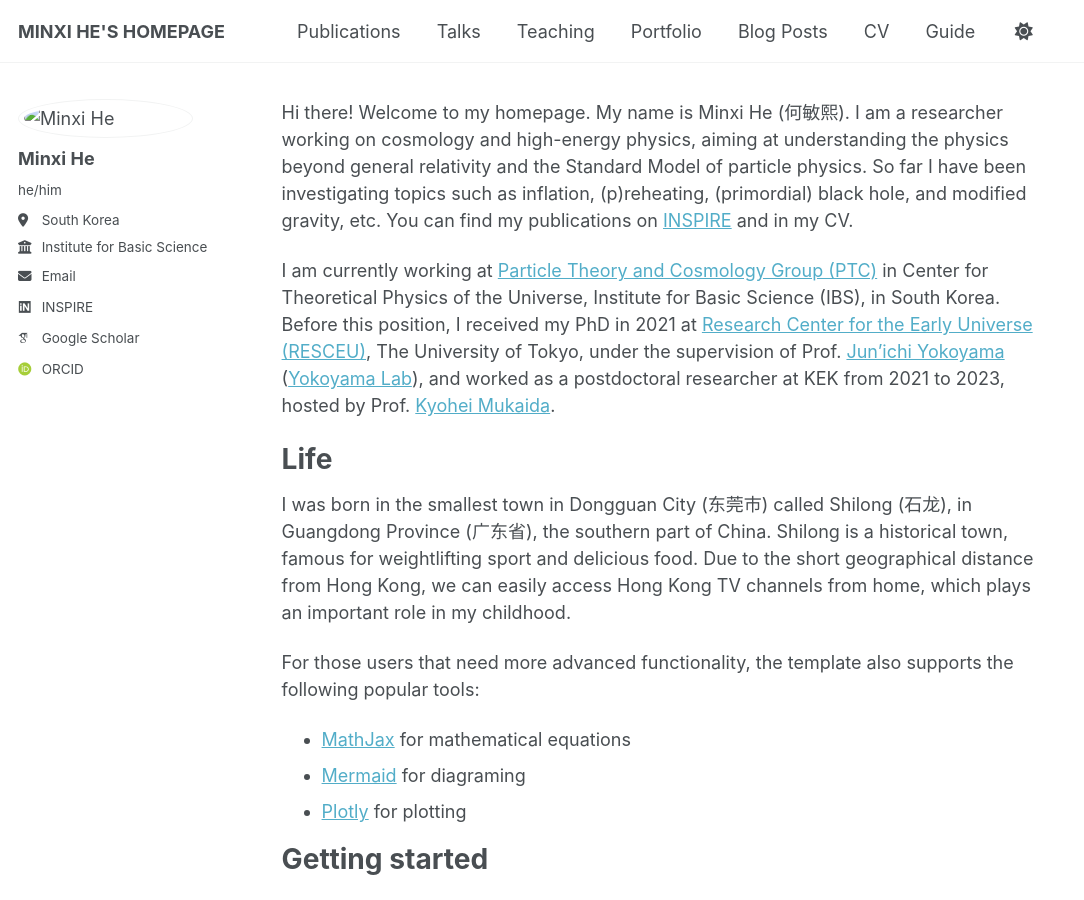
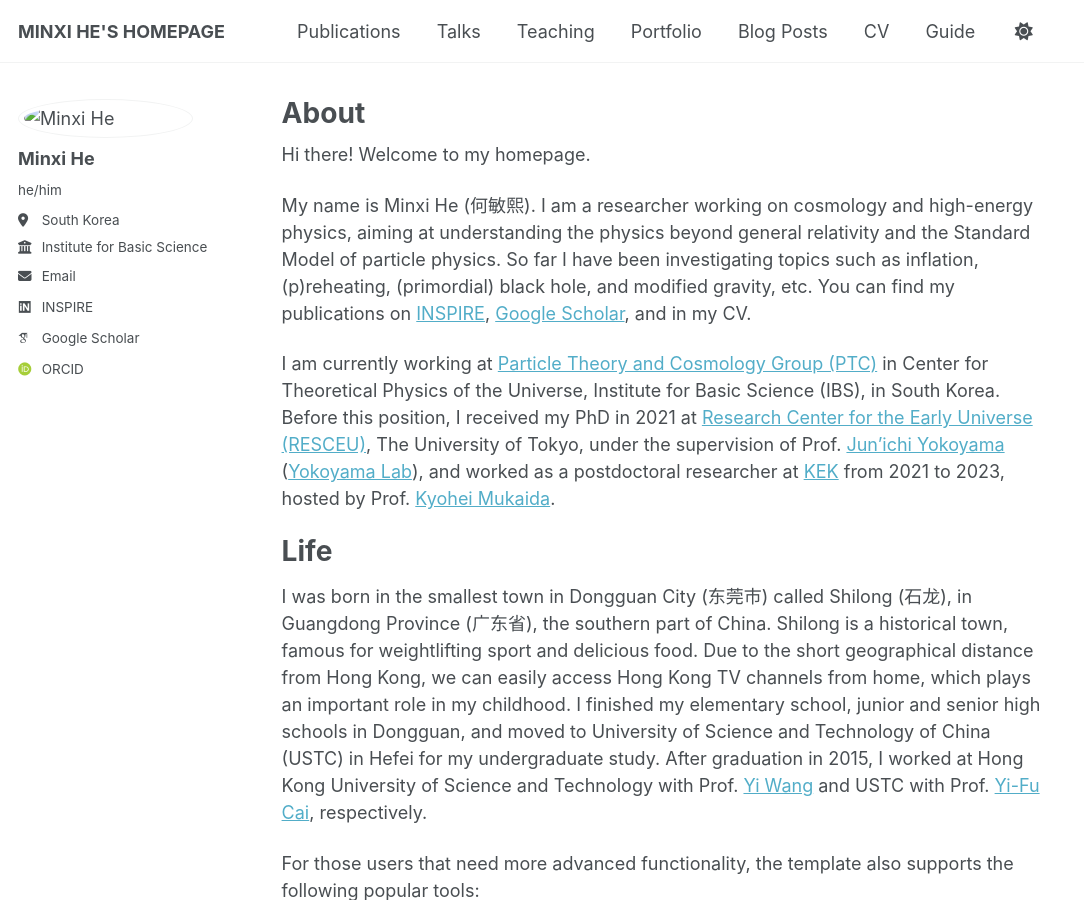
Before and after one commit to heminxi/heminxi.github.io, a Jekyll site: the page built from _pages/about.md, in a window 1280 px wide and 900 px high. Shown: the whole window, without its empty margins (0-1084 px from the left). Built offline with Jekyll 4.4.1, drawn with Linux system fonts in a browser that asks for light colours; some web fonts are replaced; a script that is not in the unit is left out.

Commit message:
Update about.md

```diff
--- a/_pages/about.md
+++ b/_pages/about.md
@@ -1,21 +1,23 @@
 ---
 permalink: /
-#title: "About"
+title: "About"
 author_profile: true
 redirect_from:
   - /about/
   - /about.html
 ---
 
-Hi there! Welcome to my homepage. My name is Minxi He (何敏熙). I am a researcher working on cosmology and high-energy physics, aiming at understanding the physics beyond general relativity and the Standard Model of particle physics. So far I have been investigating topics such as inflation, (p)reheating, (primordial) black hole, and modified gravity, etc. You can find my publications on [INSPIRE](https://inspirehep.net/authors/1666163) and in my CV.
+Hi there! Welcome to my homepage.
 
-I am currently working at [Particle Theory and Cosmology Group (PTC)](https://www.ibs.re.kr/ctpu/) in Center for Theoretical Physics of the Universe, Institute for Basic Science (IBS), in South Korea. Before this position, I received my PhD in 2021 at [Research Center for the Early Universe (RESCEU)](https://www.resceu.s.u-tokyo.ac.jp/top_en.php), The University of Tokyo, under the supervision of Prof. [Jun'ichi Yokoyama](https://db.ipmu.jp/member/personal/799en.html) ([Yokoyama Lab](https://www.resceu.s.u-tokyo.ac.jp/eucd/)), and worked as a postdoctoral researcher at KEK from 2021 to 2023, hosted by Prof. [Kyohei Mukaida](https://www2.kek.jp/theory-center/theory/member/10844/).
+My name is Minxi He (何敏熙). I am a researcher working on cosmology and high-energy physics, aiming at understanding the physics beyond general relativity and the Standard Model of particle physics. So far I have been investigating topics such as inflation, (p)reheating, (primordial) black hole, and modified gravity, etc. You can find my publications on [INSPIRE](https://inspirehep.net/authors/1666163), [Google Scholar](https://scholar.google.com/citations?user=g-tdLMgAAAAJ&hl=en), and in my CV.
+
+I am currently working at [Particle Theory and Cosmology Group (PTC)](https://www.ibs.re.kr/ctpu/) in Center for Theoretical Physics of the Universe, Institute for Basic Science (IBS), in South Korea. Before this position, I received my PhD in 2021 at [Research Center for the Early Universe (RESCEU)](https://www.resceu.s.u-tokyo.ac.jp/top_en.php), The University of Tokyo, under the supervision of Prof. [Jun'ichi Yokoyama](https://db.ipmu.jp/member/personal/799en.html) ([Yokoyama Lab](https://www.resceu.s.u-tokyo.ac.jp/eucd/)), and worked as a postdoctoral researcher at [KEK](https://www2.kek.jp/theory-center/theory_e/) from 2021 to 2023, hosted by Prof. [Kyohei Mukaida](https://www2.kek.jp/theory-center/theory/member/10844/).
 
 
 
 Life
 ======
-I was born in the smallest town in Dongguan City (东莞市) called Shilong (石龙), in Guangdong Province (广东省), the southern part of China. Shilong is a historical town, famous for weightlifting sport and delicious food. Due to the short geographical distance from Hong Kong, we can easily access Hong Kong TV channels from home, which plays an important role in my childhood.
+I was born in the smallest town in Dongguan City (东莞市) called Shilong (石龙), in Guangdong Province (广东省), the southern part of China. Shilong is a historical town, famous for weightlifting sport and delicious food. Due to the short geographical distance from Hong Kong, we can easily access Hong Kong TV channels from home, which plays an important role in my childhood. I finished my elementary school, junior and senior high schools in Dongguan, and moved to University of Science and Technology of China (USTC) in Hefei for my undergraduate study. After graduation in 2015, I worked at Hong Kong University of Science and Technology with Prof. [Yi Wang](https://phyw.people.ust.hk) and USTC with Prof. [Yi-Fu Cai](http://staff.ustc.edu.cn/~yifucai/PageFrame/indexHome.html), respectively.
 
 For those users that need more advanced functionality, the template also supports the following popular tools:
 - [MathJax](https://www.mathjax.org/) for mathematical equations
```
